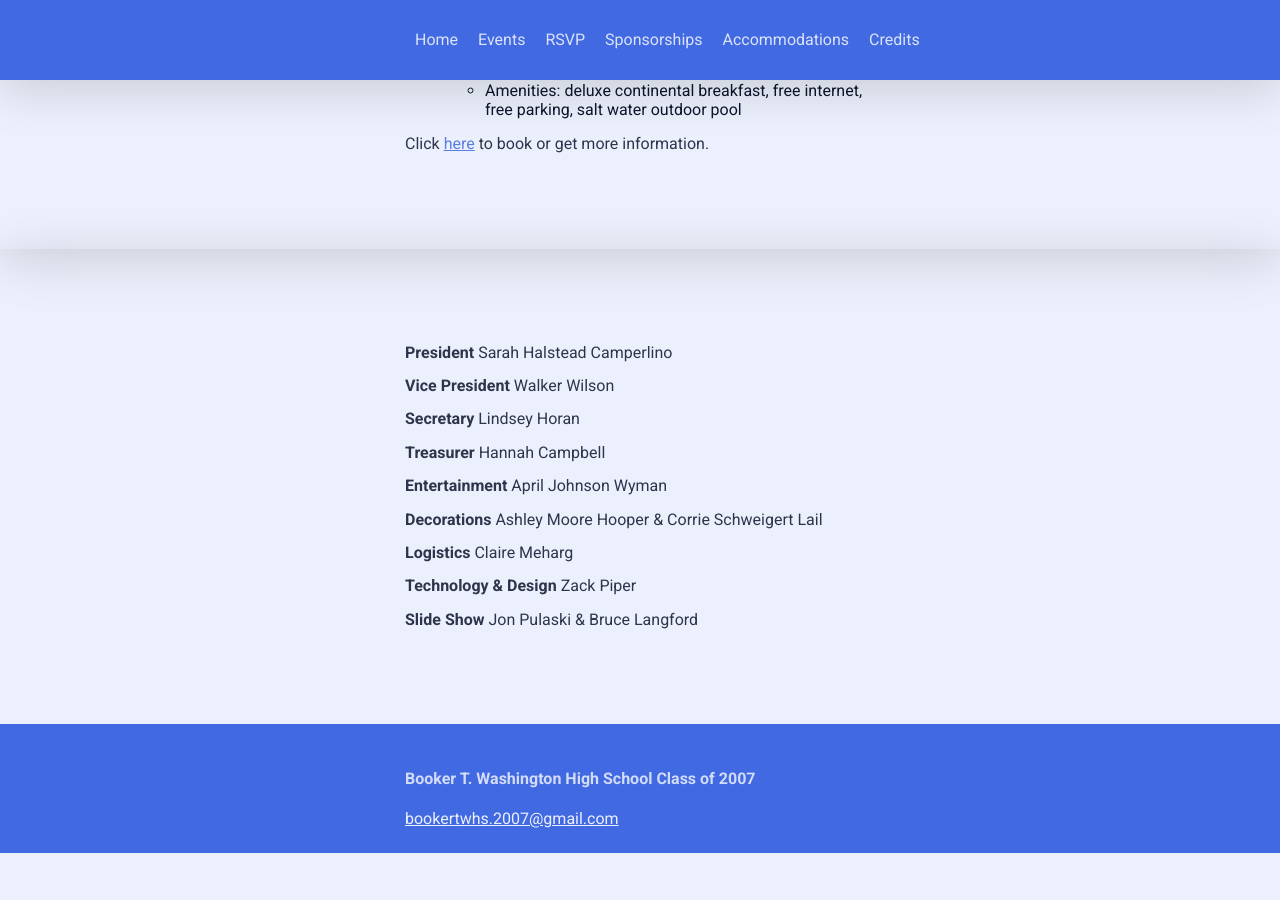
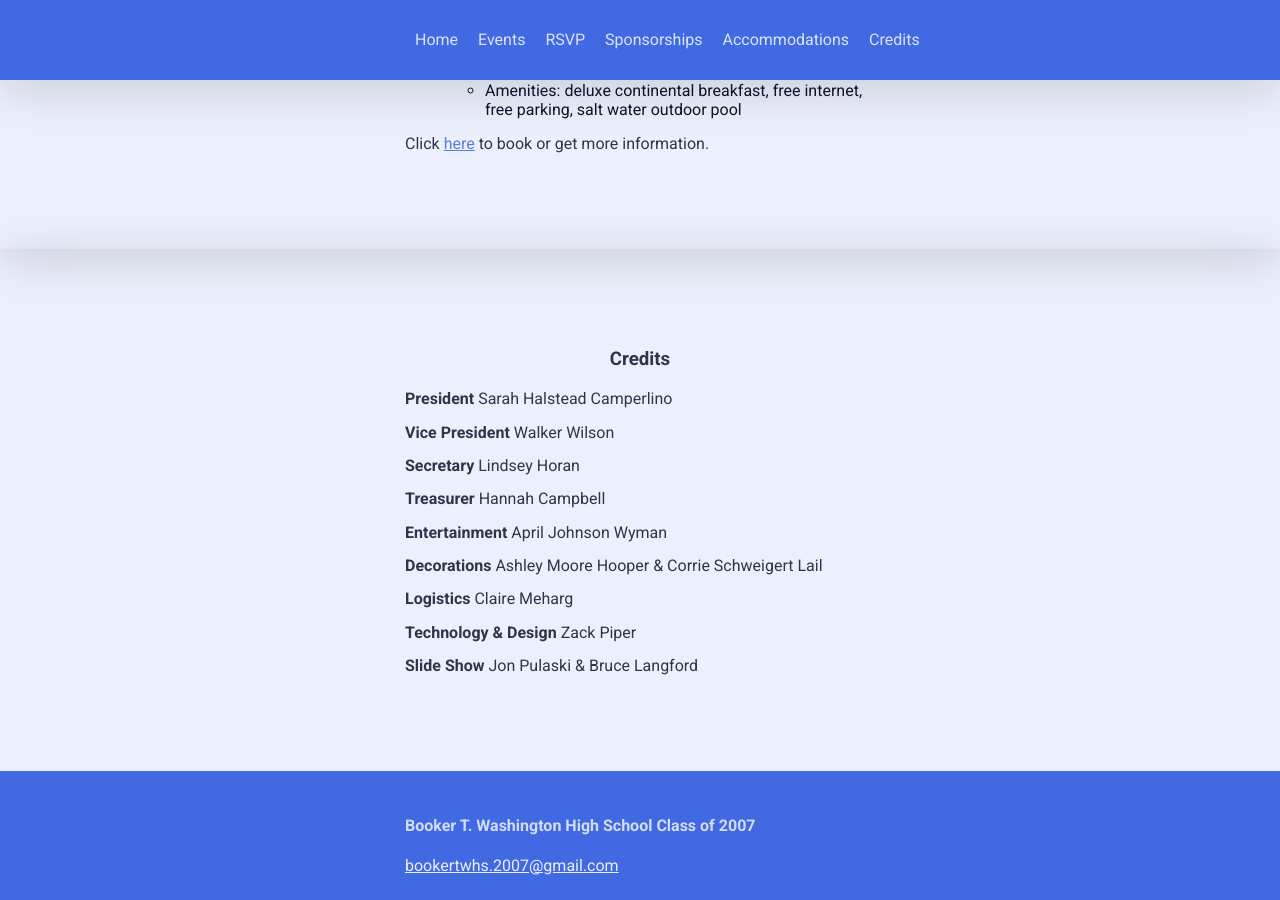
Before and after one commit to bookertwhs2007/bookertwhs, a Jekyll site: the page built from index.html, in a window 1280 px wide and 900 px high, scrolled down 3426 px. Built offline with Jekyll 4.4.1, drawn with Linux system fonts in a browser that asks for light colours; nearby versions of some CDN libraries; before the commit the page ends 4279 px from its top, so only the background shows below that.

Commit message:
Updated Credits

```diff
--- a/_sections/credits.markdown
+++ b/_sections/credits.markdown
@@ -4,6 +4,8 @@ date: 2016-12-27 12:37:00 -06:00
 position: 5
 class: credits
 ---
+
+### Credits
 
 **President**
 Sarah Halstead Camperlino
```
